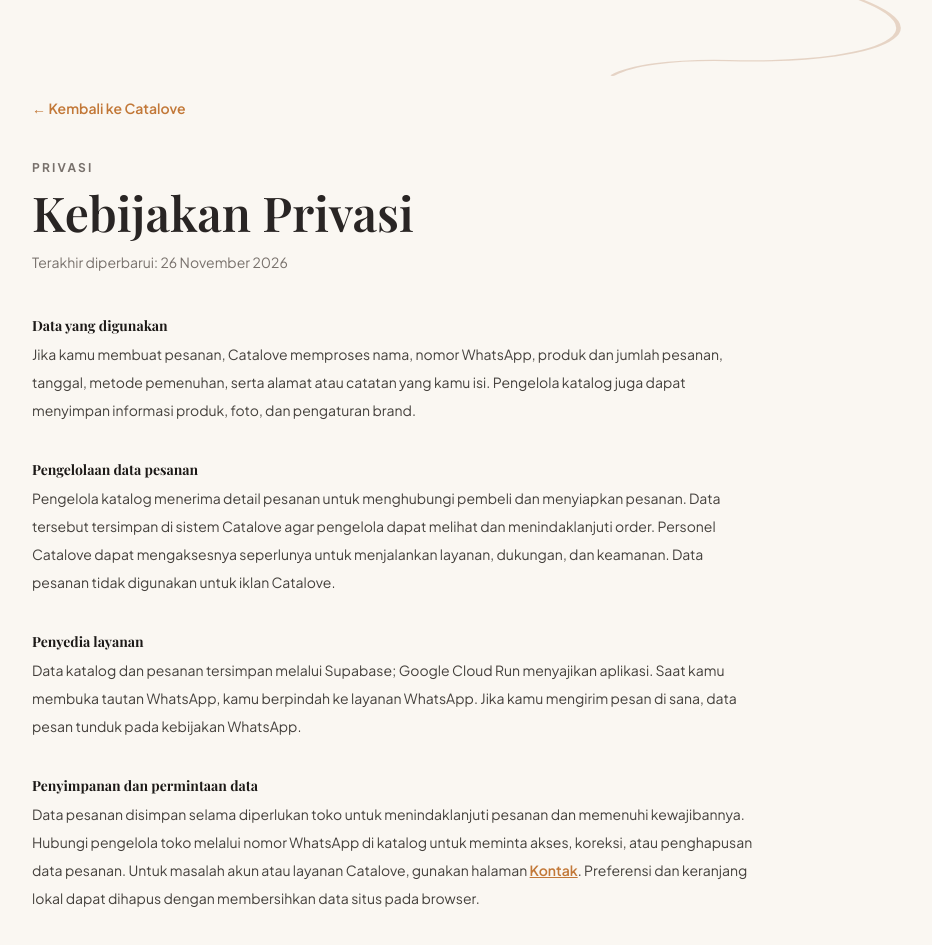
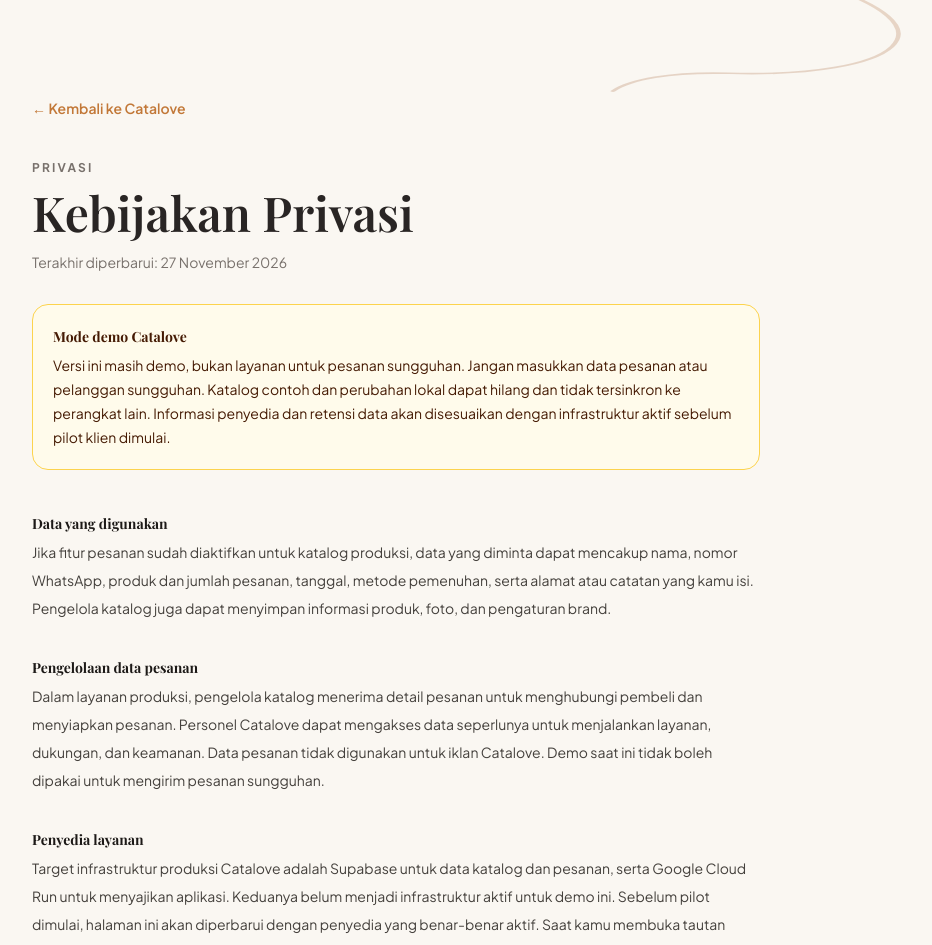
Before and after one commit to AIZATFIR/Catalove, a Next.js app: page /privacy in a window 1280 px wide. Shown: the top 945 px of the page, without its empty margins (244-1176 px from the left). Built offline with nearby package versions, Linux system fonts and the light colour scheme; no server answers; a web font is replaced by a local one.

Commit message:
docs(trust): label Catalove demo state honestly

```diff
--- a/scripts/smoke-standalone.mjs
+++ b/scripts/smoke-standalone.mjs
@@ -38,6 +38,10 @@ try {
     const response = await fetch(`${baseUrl}${route}`);
     assert.equal(response.status, 200, `${route} must render successfully`);
     const html = await response.text();
+    if (route === "/privacy") {
+      assert.match(html, /Mode demo Catalove/, "privacy page must disclose demo status");
+      assert.match(html, /jangan masukkan data pesanan atau pelanggan sungguhan/i);
+    }
     if (route === "/") {
       const cssPath = html.match(/(?:href|content)="([^\"]*\/_next\/static\/css\/[^\"]+\.css[^\"]*)"/)?.[1];
       assert.ok(cssPath, "homepage must reference a production CSS asset");
--- a/src/app/(storefront)/privacy/page.tsx
+++ b/src/app/(storefront)/privacy/page.tsx
@@ -13,24 +13,29 @@ export default function PrivacyPage() {
       <Link href="/" className="text-sm font-semibold text-[var(--storefront-accent)]">← Kembali ke Catalove</Link>
       <p className="mt-10 text-xs font-bold uppercase tracking-[0.18em] text-stone-500">Privasi</p>
       <h1 className="mt-3 font-serif text-4xl font-semibold sm:text-5xl">Kebijakan Privasi</h1>
-      <p className="mt-4 text-sm text-stone-500">Terakhir diperbarui: 26 November 2026</p>
+      <p className="mt-4 text-sm text-stone-500">Terakhir diperbarui: 27 November 2026</p>
+
+      <aside className="mt-8 rounded-2xl border border-amber-300 bg-amber-50 p-5 text-sm leading-6 text-amber-950 dark:border-amber-700 dark:bg-amber-950/30 dark:text-amber-100">
+        <h2 className="font-bold">Mode demo Catalove</h2>
+        <p className="mt-1">Versi ini masih demo, bukan layanan untuk pesanan sungguhan. Jangan masukkan data pesanan atau pelanggan sungguhan. Katalog contoh dan perubahan lokal dapat hilang dan tidak tersinkron ke perangkat lain. Informasi penyedia dan retensi data akan disesuaikan dengan infrastruktur aktif sebelum pilot klien dimulai.</p>
+      </aside>
 
       <div className="mt-10 space-y-8 text-sm leading-7 text-stone-700 dark:text-stone-300">
         <section>
           <h2 className="font-bold text-stone-900 dark:text-white">Data yang digunakan</h2>
-          <p>Jika kamu membuat pesanan, Catalove memproses nama, nomor WhatsApp, produk dan jumlah pesanan, tanggal, metode pemenuhan, serta alamat atau catatan yang kamu isi. Pengelola katalog juga dapat menyimpan informasi produk, foto, dan pengaturan brand.</p>
+          <p>Jika fitur pesanan sudah diaktifkan untuk katalog produksi, data yang diminta dapat mencakup nama, nomor WhatsApp, produk dan jumlah pesanan, tanggal, metode pemenuhan, serta alamat atau catatan yang kamu isi. Pengelola katalog juga dapat menyimpan informasi produk, foto, dan pengaturan brand.</p>
         </section>
         <section>
           <h2 className="font-bold text-stone-900 dark:text-white">Pengelolaan data pesanan</h2>
-          <p>Pengelola katalog menerima detail pesanan untuk menghubungi pembeli dan menyiapkan pesanan. Data tersebut tersimpan di sistem Catalove agar pengelola dapat melihat dan menindaklanjuti order. Personel Catalove dapat mengaksesnya seperlunya untuk menjalankan layanan, dukungan, dan keamanan. Data pesanan tidak digunakan untuk iklan Catalove.</p>
+          <p>Dalam layanan produksi, pengelola katalog menerima detail pesanan untuk menghubungi pembeli dan menyiapkan pesanan. Personel Catalove dapat mengakses data seperlunya untuk menjalankan layanan, dukungan, dan keamanan. Data pesanan tidak digunakan untuk iklan Catalove. Demo saat ini tidak boleh dipakai untuk mengirim pesanan sungguhan.</p>
         </section>
         <section>
           <h2 className="font-bold text-stone-900 dark:text-white">Penyedia layanan</h2>
-          <p>Data katalog dan pesanan tersimpan melalui Supabase; Google Cloud Run menyajikan aplikasi. Saat kamu membuka tautan WhatsApp, kamu berpindah ke layanan WhatsApp. Jika kamu mengirim pesan di sana, data pesan tunduk pada kebijakan WhatsApp.</p>
+          <p>Target infrastruktur produksi Catalove adalah Supabase untuk data katalog dan pesanan, serta Google Cloud Run untuk menyajikan aplikasi. Keduanya belum menjadi infrastruktur aktif untuk demo ini. Sebelum pilot dimulai, halaman ini akan diperbarui dengan penyedia yang benar-benar aktif. Saat kamu membuka tautan WhatsApp, kamu berpindah ke layanan WhatsApp; pesan yang kamu kirim di sana tunduk pada kebijakan WhatsApp.</p>
         </section>
         <section>
           <h2 className="font-bold text-stone-900 dark:text-white">Penyimpanan dan permintaan data</h2>
-          <p>Data pesanan disimpan selama diperlukan toko untuk menindaklanjuti pesanan dan memenuhi kewajibannya. Hubungi pengelola toko melalui nomor WhatsApp di katalog untuk meminta akses, koreksi, atau penghapusan data pesanan. Untuk masalah akun atau layanan Catalove, gunakan halaman <Link className="font-semibold text-[var(--storefront-accent)] underline" href="/contact">Kontak</Link>. Preferensi dan keranjang lokal dapat dihapus dengan membersihkan data situs pada browser.</p>
+          <p>Jangka waktu penyimpanan data produksi akan ditetapkan dan dijelaskan sebelum pilot klien dimulai. Untuk permintaan akses, koreksi, atau penghapusan data pesanan produksi, hubungi pengelola toko melalui nomor WhatsApp di katalog. Untuk masalah akun atau layanan Catalove, gunakan halaman <Link className="font-semibold text-[var(--storefront-accent)] underline" href="/contact">Kontak</Link>. Preferensi dan keranjang demo tersimpan di browser dan dapat dihapus dengan membersihkan data situs.</p>
         </section>
         <section>
           <h2 className="font-bold text-stone-900 dark:text-white">Pembayaran</h2>
```
Also changed, not shown: 2 other files (tests, documents, lock files or other folders).
